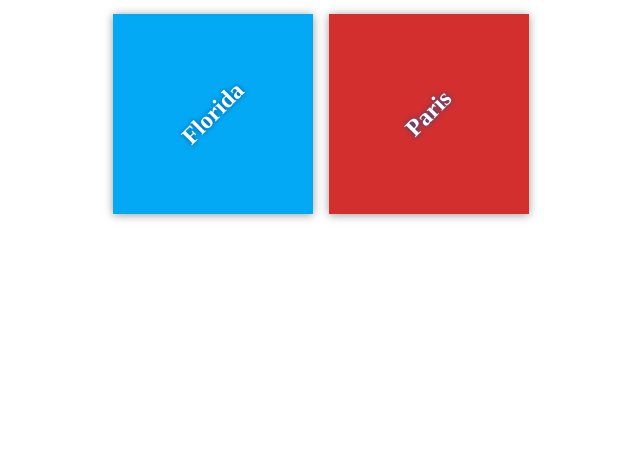
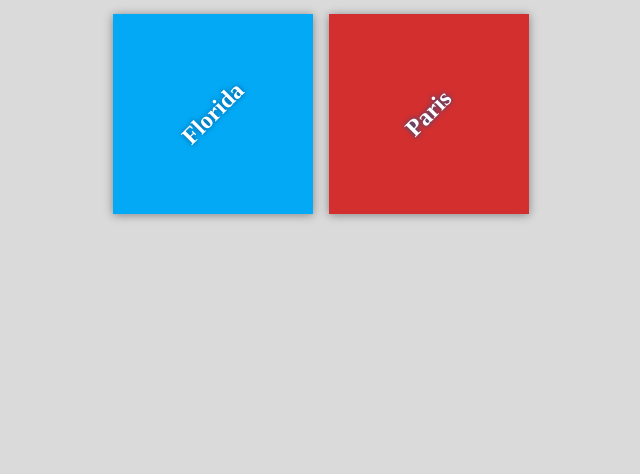
Before and after one commit to DrBahaa/my-travel-plans, a plain HTML site: page index.html in a window 1280 px wide. Shown: the part 326-800 px from the top of the page, without its empty margins (319-959 px from the left). Drawn offline with Linux system fonts and the light colour scheme.

Commit message:
Set a background color

```diff
--- a/css/app.css
+++ b/css/app.css
@@ -13,6 +13,7 @@ body {
     display: flex;
     margin: 0;
     height: 100%;
+    background-color: #dadada;
 }
 
 .container {
```
